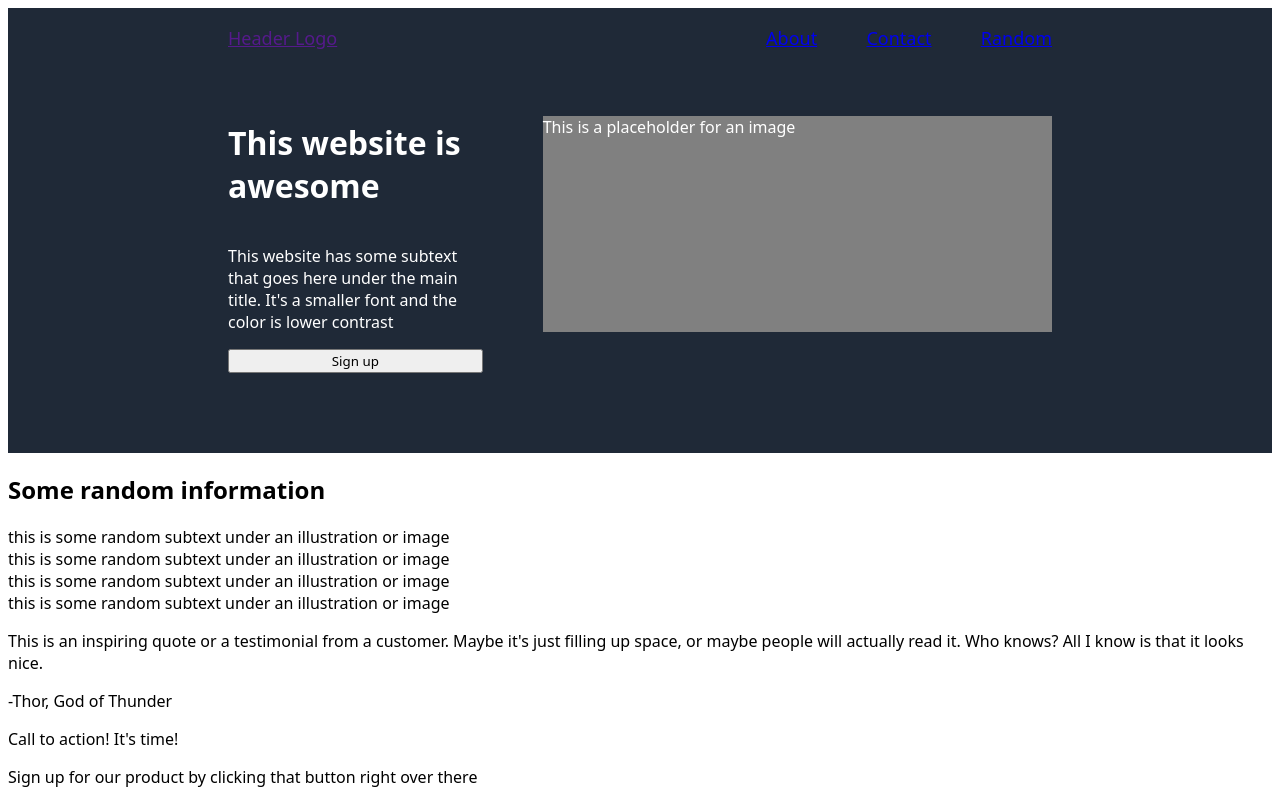
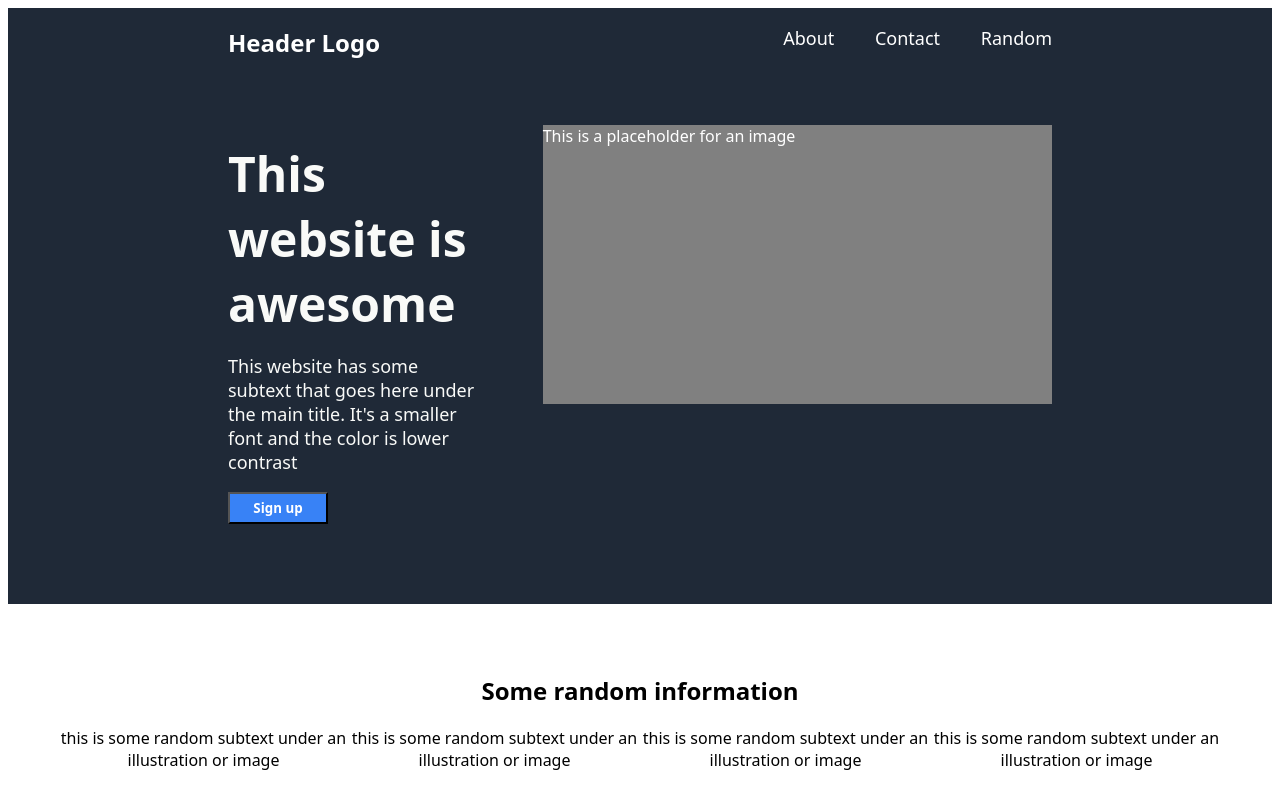
Before and after one commit to BP-no/The-Odin-Project-Website-Landing-Page, a plain HTML site: page index.html in a window 1280 px wide. Shown: the top 800 px of the page. Drawn offline with Linux system fonts and the light colour scheme.

Commit message:
edited index.html and style.css to complete formatting of section1 and header bar (no more changes needed) and centered text on randominfo section

```diff
--- a/index.html
+++ b/index.html
@@ -37,10 +37,12 @@
         </div>
         <div class="randominfotxt">
             <h2 class="randominfohead">Some random information</h2>
-            <div class="txtplaceholder1">this is some random subtext under an illustration or image</div>
-            <div class="txtplaceholder2">this is some random subtext under an illustration or image</div>
-            <div class="txtplaceholder3">this is some random subtext under an illustration or image</div>
-            <div class="txtplaceholder4">this is some random subtext under an illustration or image</div>
+            <div class="txtplaceholdermain">
+                <div class="txtplaceholder">this is some random subtext under an illustration or image</div>
+                <div class="txtplaceholder">this is some random subtext under an illustration or image</div>
+                <div class="txtplaceholder">this is some random subtext under an illustration or image</div>
+                <div class="txtplaceholder">this is some random subtext under an illustration or image</div>
+            </div>
         </div>
     <div class="quote">
         <p class="quotetxt">This is an inspiring quote or a testimonial from a customer. Maybe it's just filling up space, or maybe people will actually read it. Who knows? All I know is that it looks nice.</p>
--- a/style.css
+++ b/style.css
@@ -18,9 +18,10 @@
 }
 
 .headerbar {
-    font-size: 18px;
     display: flex;
     justify-content: space-around;
+    font-size: 24px;
+    font-weight: 700;
 }
 
 .homebarspacer {
@@ -32,6 +33,18 @@
     display: flex;
     justify-content: space-between;
     flex: 2 1 0;
+    font-size: 18px;
+    font-weight: normal;
+}
+
+a:link {
+    color: white;
+    text-decoration: none;
+}
+
+a:visited {
+    color: white;
+    text-decoration: none;
 }
 
 .section1 {
@@ -47,10 +60,40 @@
     margin-right: 60px;
 }
 
+.webslogan {
+    font-size: 48px;
+    font-weight: 900;
+    margin-bottom: 0px;
+    color: #F9FAF8;
+}
+
+.webdesc {
+    font-size: 18px;
+    color: #F9FAF8;
+}
+
 .imgplaceholder {
     display: flex;
     text-align: center;
     flex: 2 1 0;
     background-color: gray;
-    height: 216px;
+    height: 279px;
 }
+
+.signup {
+    background-color: #3882F6;
+    font-weight: 700;
+    color: white;
+    padding: 5px;
+    width: 100px;
+}
+
+.randominfotxt {
+    text-align: center;
+    padding: 50px;
+}
+
+.txtplaceholdermain {
+    display: flex;
+    justify-content: center;
+}
```
